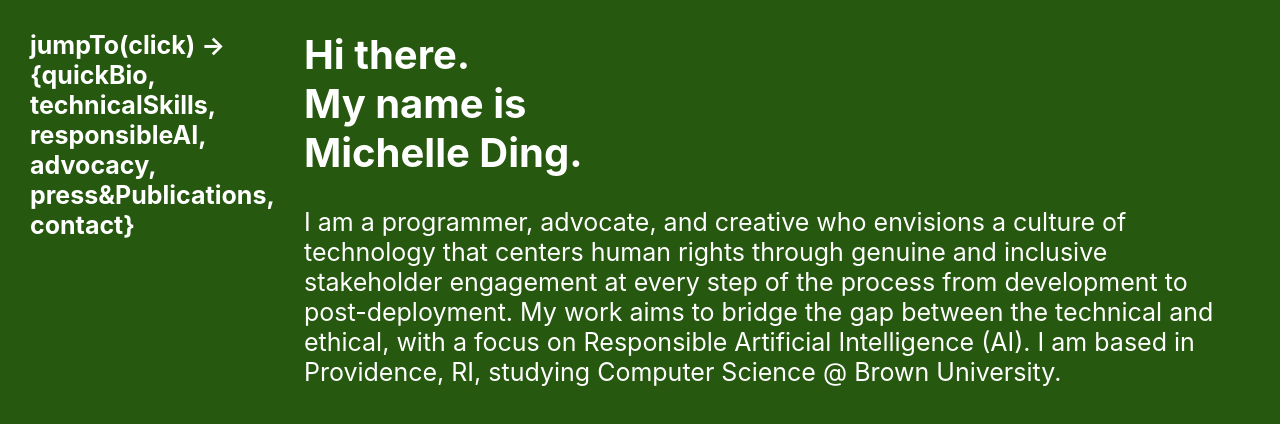
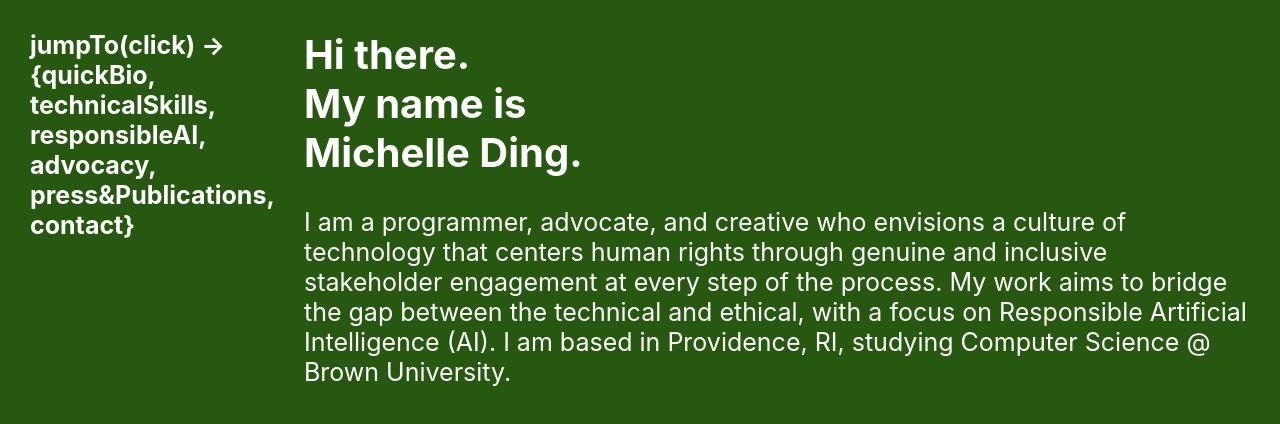
Before and after one commit to michelle-ding/michelle-ding.github.io, a React (Create React App) app: page / in a window 1280 px wide. Shown: the top 424 px of the page. Built offline with nearby package versions, Linux system fonts and the light colour scheme.

Commit message:
body edits

```diff
--- a/src/Body.tsx
+++ b/src/Body.tsx
@@ -17,8 +17,7 @@ function bio(){
             I am a programmer, advocate, and creative who
             envisions a culture of technology that centers
             human rights through genuine and inclusive stakeholder
-            engagement at every step of the process from development
-            to post-deployment. My work aims to bridge the gap
+            engagement at every step of the process. My work aims to bridge the gap
             between the technical and ethical, with a focus
             on Responsible Artificial Intelligence (AI).
             I am based in Providence, RI, studying Computer Science
```
